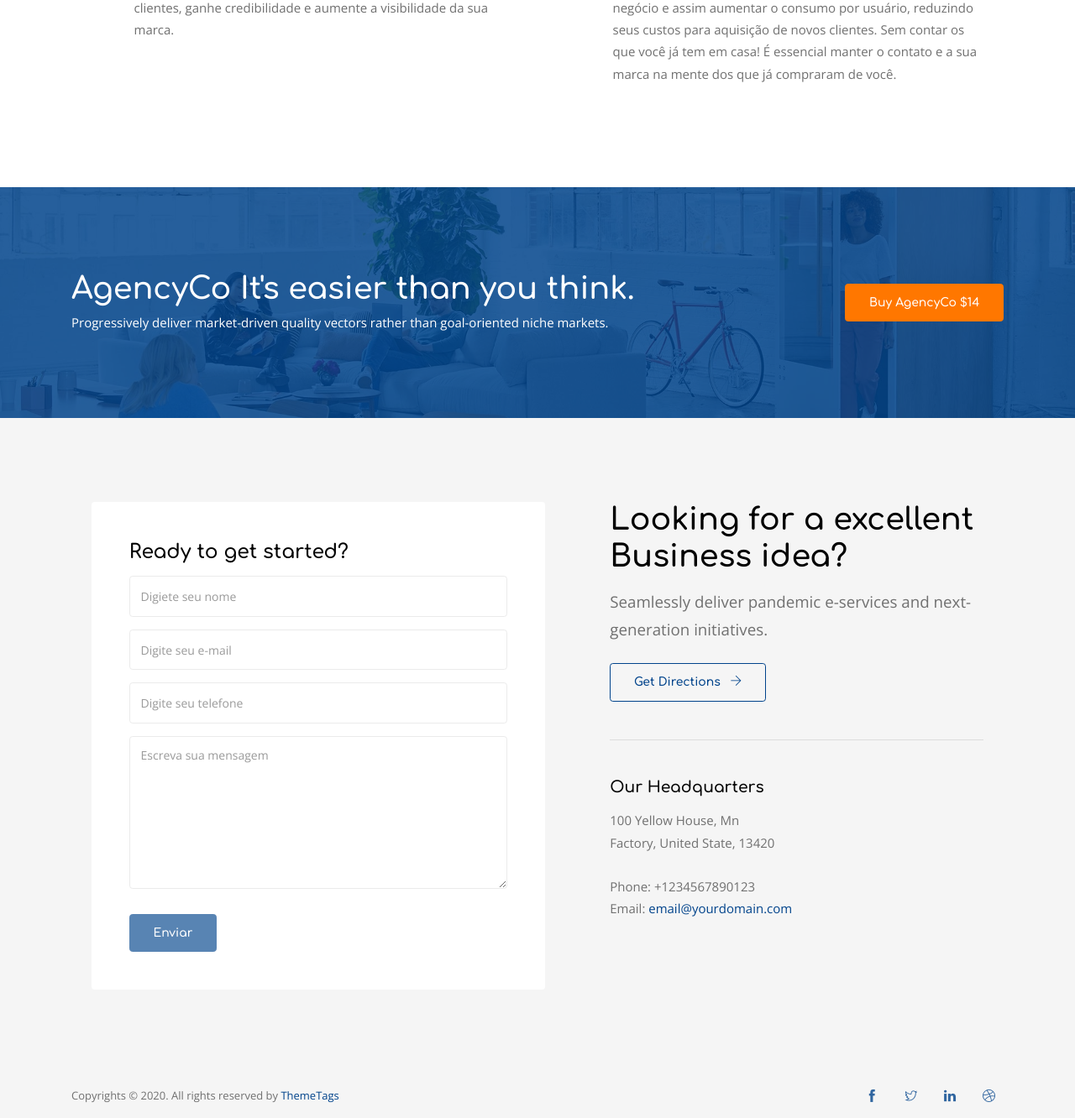
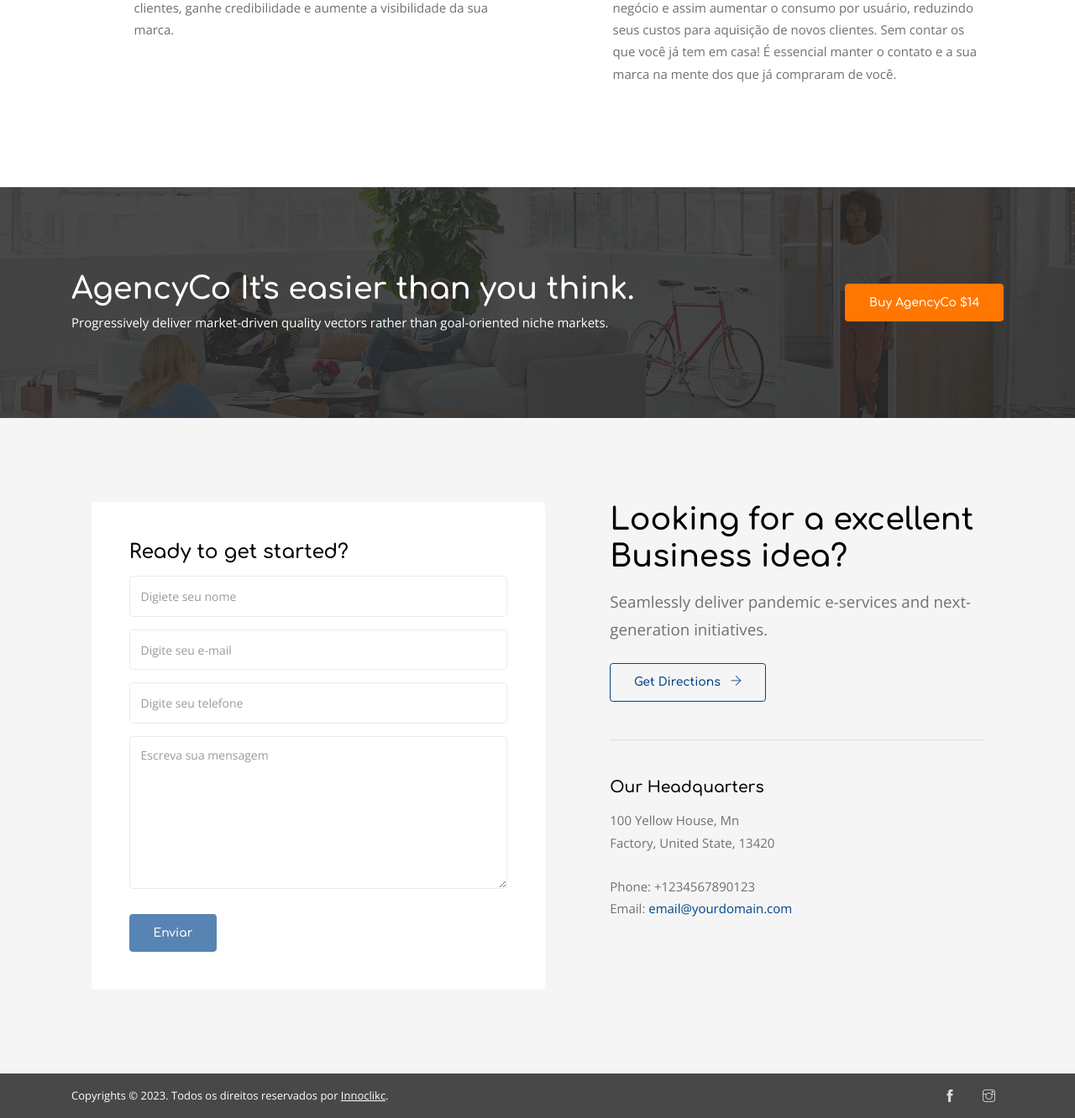
Before and after one commit to leonardo0494/innoclick, a PHP site: page / in a window 1280 px wide. Shown: the part 3360-4692 px from the top of the page at 84% size. Run offline with PHP 8.4, Linux system fonts and the light colour scheme.

Commit message:
style: Alterado cor do site para preto

```diff
--- a/css/style.css
+++ b/css/style.css
@@ -495,7 +495,8 @@ select.form-control.has-value{
     opacity: 1;
 }
 .bg-transparent.affix{
-    background: rgba(0, 67, 139, 0.95) !important;
+    background: rgba(41, 41, 41) !important;
+   /* background: rgba(0, 67, 139, 0.95) !important; */
 }
 .navbar{
     padding: 0.12rem 1rem;
@@ -759,7 +760,7 @@ select.form-control.has-value{
 .hero-7:before{
     position: absolute;
     content: '';
-    background: rgba(0, 67, 139, 0.85);
+    background: rgba(41, 41, 41, 0.85);
     width: 100%;
     height: 100%;
     left: 0;
@@ -769,6 +770,18 @@ select.form-control.has-value{
     bottom: -50px;
 }
 
+.footer-bg{
+    background: rgba(41, 41, 41, 0.85);
+    color: white;
+}
+
+.footer-bg a {
+    color: white;
+}
+
+.footer-bg a.copysite{
+    text-decoration: underline;
+}
 
 /*dot indicator css*/
 .dot-indicator-center .owl-dots {
@@ -1280,7 +1293,8 @@ select.form-control.has-value{
 .background-img:before{
     position: absolute;
     content: '';
-    background: rgba(0, 67, 139, 0.85);
+    /* background: rgba(41, 41, 41, 0.85); */
+    background: rgba(41, 41, 41, 0.85);
     width: 100%;
     height: 100%;
     top: 0;
@@ -1639,7 +1653,7 @@ select.form-control.has-value{
 }
 /*our team css*/
 .single-team-member .team-info {
-    background-color: rgba(0, 67, 139, 0.85);
+    background-color: rgba(41, 41, 41, 0.85);
     opacity: 0;
     visibility: hidden;
     -webkit-transition: opacity 0.3s, visibility 0.3s;
--- a/index.html
+++ b/index.html
@@ -50,7 +50,7 @@
     <!--start navbar-->
     <nav class="navbar navbar-expand-lg fixed-top bg-transparent">
         <div class="container">
-            <a class="navbar-brand" href="index-6.html"><img src="images/logo-white-1x.png" width="180" alt="logo" class="img-fluid"></a>
+            <!-- <a class="navbar-brand" href="index-6.html"><img src="images/logo-white-1x.png" width="180" alt="logo" class="img-fluid"></a> -->
             <button class="navbar-toggler" type="button" data-toggle="collapse" data-target="#navbarSupportedContent"
                     aria-controls="navbarSupportedContent" aria-expanded="false" aria-label="Toggle navigation">
                 <span class="ti-menu"></span>
@@ -393,13 +393,12 @@
 <footer class="footer-section">
 
     <!--footer copyright start-->
-    <div class="footer-bottom gray-light-bg py-2">
+    <div class="footer-bottom footer-bg py-2">
         <div class="container">
             <div class="row align-items-center justify-content-between">
                 <div class="col-md-5 col-lg-5">
-                    <p class="copyright-text pb-0 mb-0">Copyrights © 2020. All
-                        rights reserved by
-                        <a href="https://themeforest.net/user/themetags" target="_blank">ThemeTags</a></p>
+                    <p class="copyright-text pb-0 mb-0">Copyrights © 2023. Todos os direitos reservados por
+                        <a href="#" class="copysite" target="_blank">Innoclikc</a>.</p>
                 </div>
                 <div class="col-md-7 col-lg-6 d-none d-md-block d-lg-block">
                     <div class="social-nav text-right">
@@ -408,14 +407,8 @@
                                 <a href="#" class="rounded"><span class="ti-facebook"></span></a>
                                 <div class="tooltip-item">Facebook</div>
                             </li>
-                            <li class="list-inline-item tooltip-hover"><a href="#" class="rounded"><span class="ti-twitter"></span></a>
-                                <div class="tooltip-item">Twitter</div>
-                            </li>
-                            <li class="list-inline-item tooltip-hover"><a href="#" class="rounded"><span class="ti-linkedin"></span></a>
-                                <div class="tooltip-item">Linkedin</div>
-                            </li>
-                            <li class="list-inline-item tooltip-hover"><a href="#" class="rounded"><span class="ti-dribbble"></span></a>
-                                <div class="tooltip-item">Dribbble</div>
+                            <li class="list-inline-item tooltip-hover"><a href="#" class="rounded"><span class="ti-instagram"></span></a>
+                                <div class="tooltip-item">Instagram</div>
                             </li>
                         </ul>
                     </div>
```
